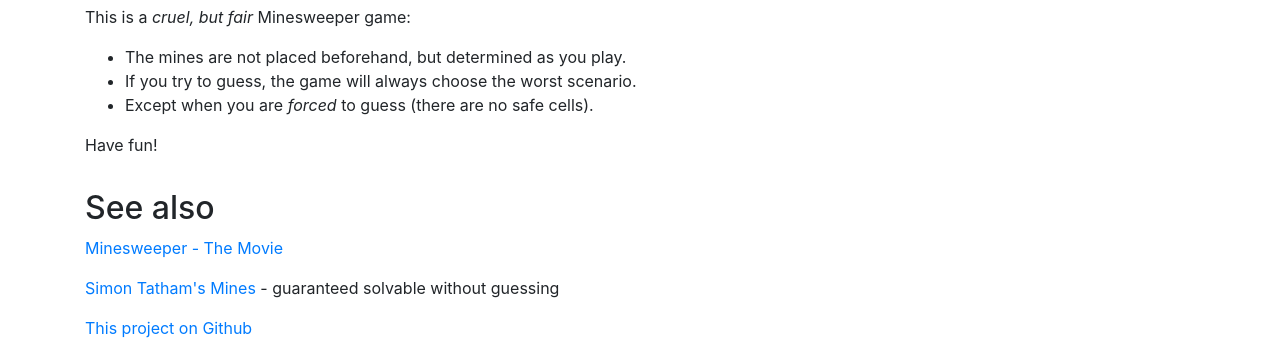
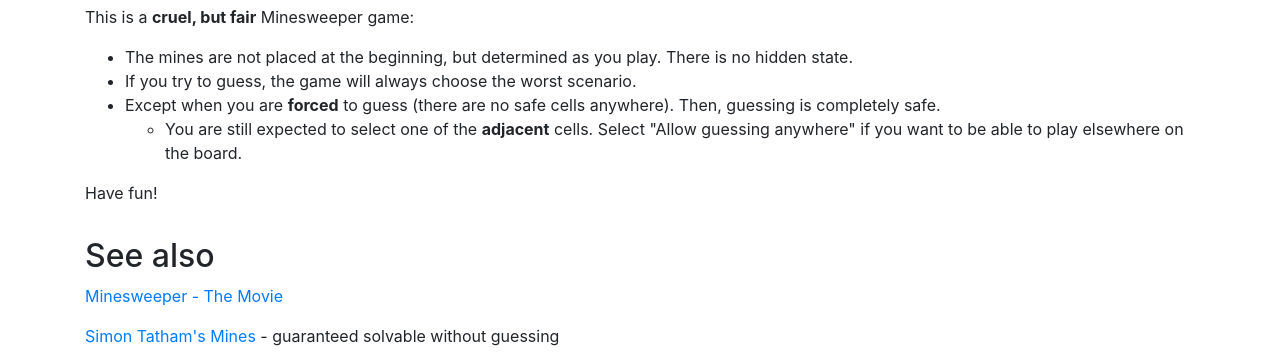
Before and after one commit to pwmarcz/kaboom, a plain HTML site: page index.html in a window 1280 px wide. Shown: the part 711-1066 px from the top of the page. Drawn offline with Linux system fonts and the light colour scheme.

Commit message:
Clarify guessing

```diff
--- a/index.html
+++ b/index.html
@@ -174,11 +174,16 @@
                 </div>
             </div>
             <h2>What is this?</h2>
-            <p>This is a <i>cruel, but fair</i> Minesweeper game:</p>
+            <p>This is a <b>cruel, but fair</b> Minesweeper game:</p>
             <ul>
-                <li>The mines are not placed beforehand, but determined as you play.</li>
+                <li>The mines are not placed at the beginning, but determined as you play. There is no hidden state.</li>
                 <li>If you try to guess, the game will always choose the worst scenario.</li>
-                <li>Except when you are <i>forced</i> to guess (there are no safe cells).</li>
+                <li>
+                    Except when you are <b>forced</b> to guess (there are no safe cells anywhere). Then, guessing is completely safe.
+                    <ul><li>You are still expected to select one of the <b>adjacent</b> cells.
+                        Select "Allow guessing anywhere" if you want to be able to play elsewhere on the board.
+                    </ul>
+                </li>
             </ul>
             <p>Have fun!</p>
             <h2>See also</h2>
```
